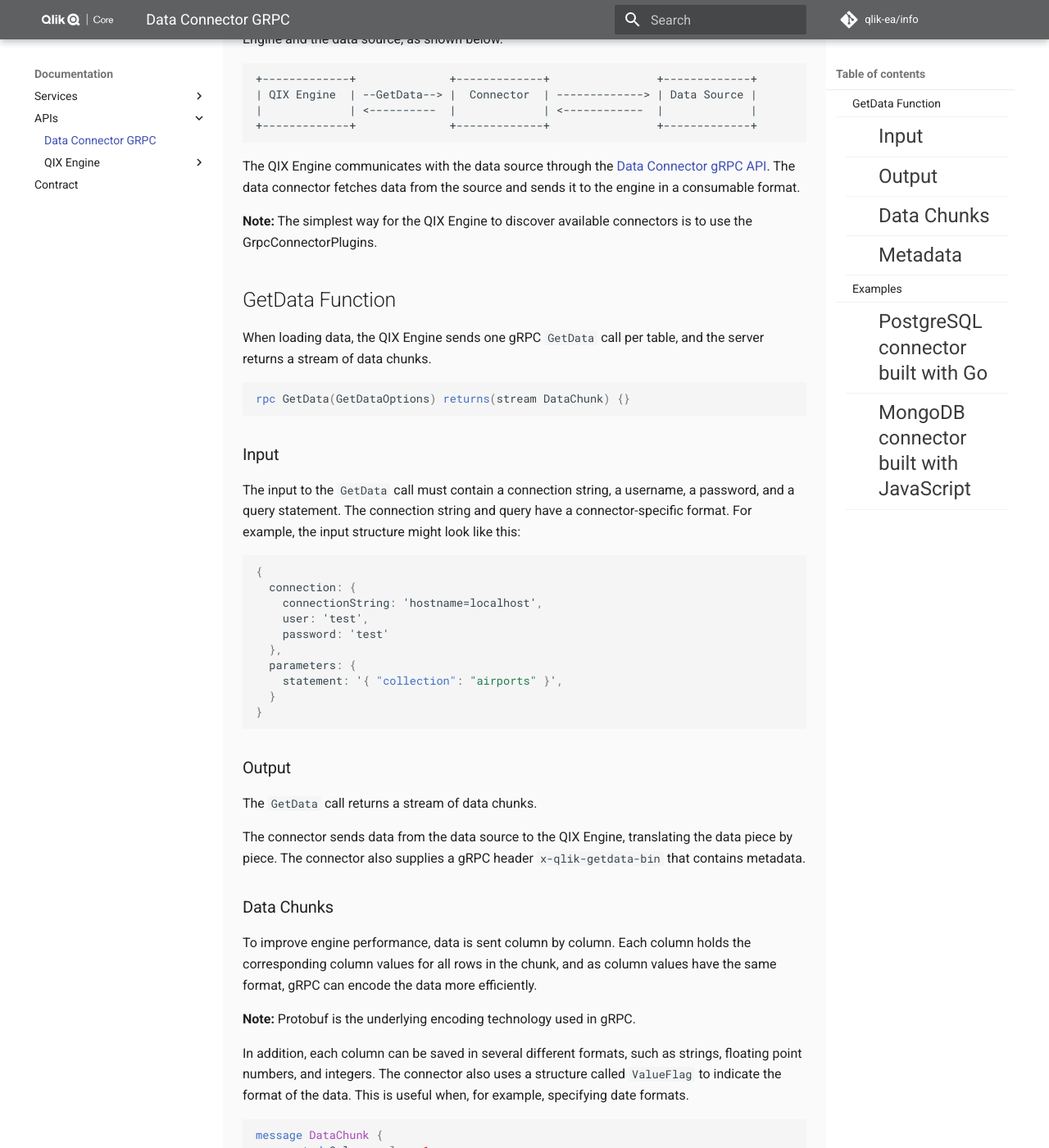
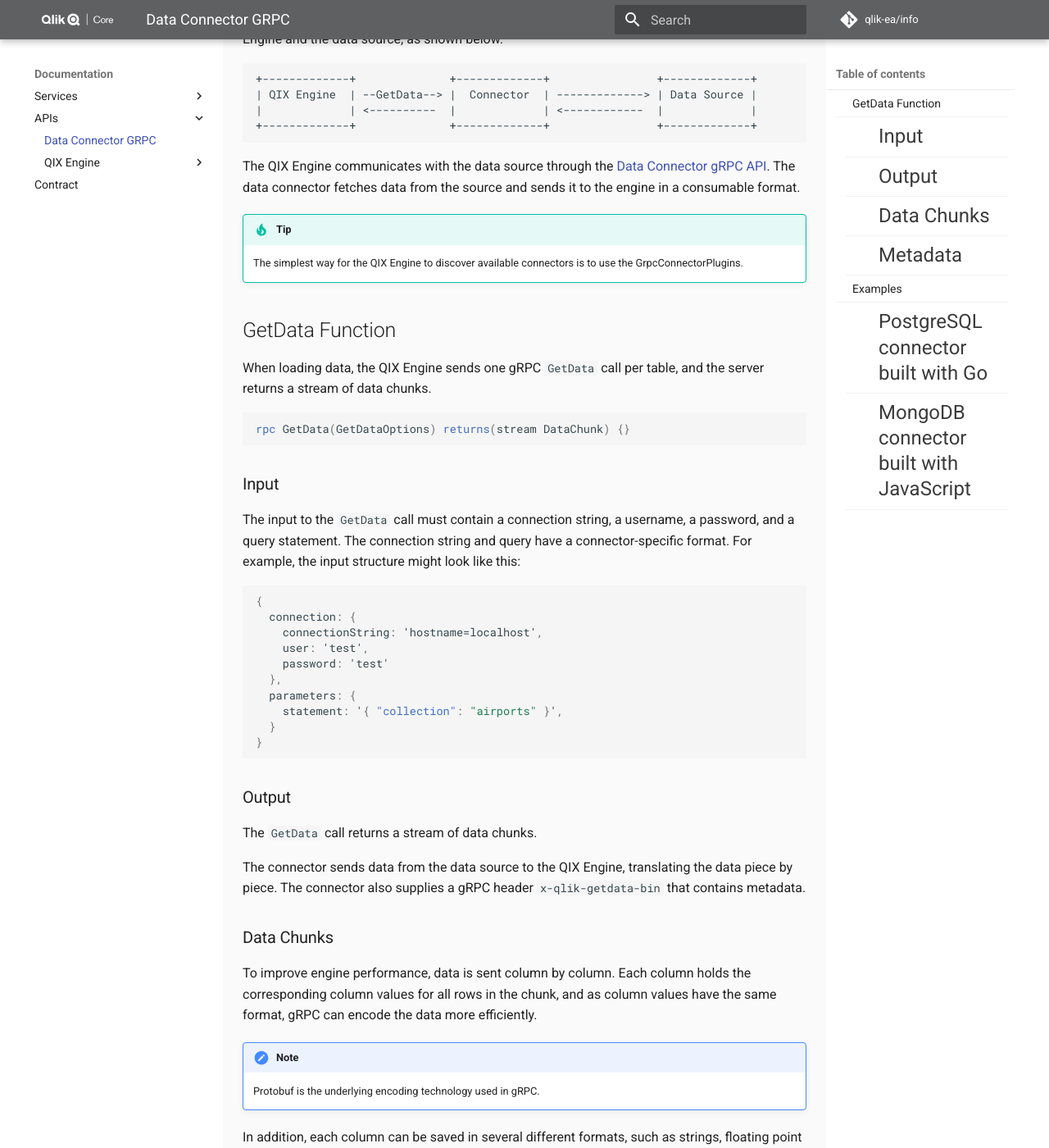
Before and after one commit to qlik-oss/core-website, an MkDocs documentation site: the page built from docs/documentation/apis/data-connector-grpc.md, in a window 1280 px wide and 1400 px high, scrolled down 226 px. Shown: the whole window at 82% size. Built offline with MkDocs 1.6.1 and Material for MkDocs 9.7.7, drawn with Linux system fonts in a browser that asks for light colours; comment, search, counter and statistics services are not loaded; old or Windows-style settings are respelled for this version of MkDocs.

Commit message:
add the MD formatting for tip/note

```diff
--- a/docs/documentation/apis/data-connector-grpc.md
+++ b/docs/documentation/apis/data-connector-grpc.md
@@ -15,8 +15,9 @@
 The data connector fetches data from the source and sends it to the engine
 in a consumable format.
 
-**Note:** The simplest way for the QIX Engine to discover
-available connectors is to use the GrpcConnectorPlugins.
+!!! Tip
+    The simplest way for the QIX Engine to discover
+    available connectors is to use the GrpcConnectorPlugins.
 
 ## GetData Function
 
@@ -61,7 +62,8 @@
 Each column holds the corresponding column values for all rows in the chunk,
 and as column values have the same format, gRPC can encode the data more efficiently.
 
-**Note:** Protobuf is the underlying encoding technology used in gRPC.
+!!! Note
+    Protobuf is the underlying encoding technology used in gRPC.
 
 In addition, each column can be saved in several different formats, such as strings, floating point numbers,
 and integers.
@@ -107,8 +109,9 @@
 
 [github.com/qlik-ea/mongodb-grpc-connector](https://github.com/qlik-ea/mongodb-grpc-connector)
 
-**Note:** For large data sets, it is important to choose a language that meets your performance requirements.
-Although gRPC is a fast protocol, it still comes with some computational overhead, especially in
-managed/interpreted languages like JavaScript.
-Go seems to be fast enough to saturate a gigabit line, which covers most requirements.
-For large requirements however (10Gbps line or faster), you will need to build your connector using C/C++.
+!!! Tip
+    For large data sets, it is important to choose a language that meets your performance requirements.
+    Although gRPC is a fast protocol, it still comes with some computational overhead, especially in
+    managed/interpreted languages like JavaScript.
+    Go seems to be fast enough to saturate a gigabit line, which covers most requirements.
+    For large requirements however (10Gbps line or faster), you will need to build your connector using C/C++.
```
